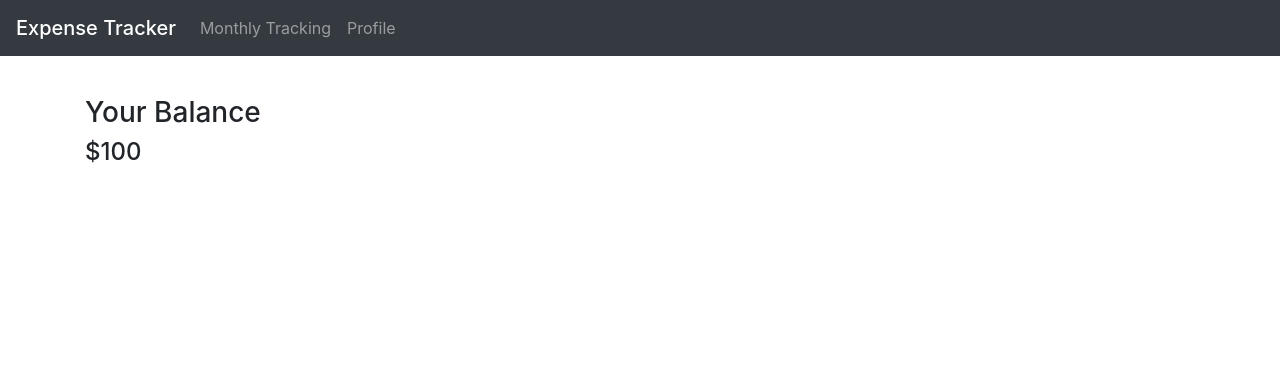
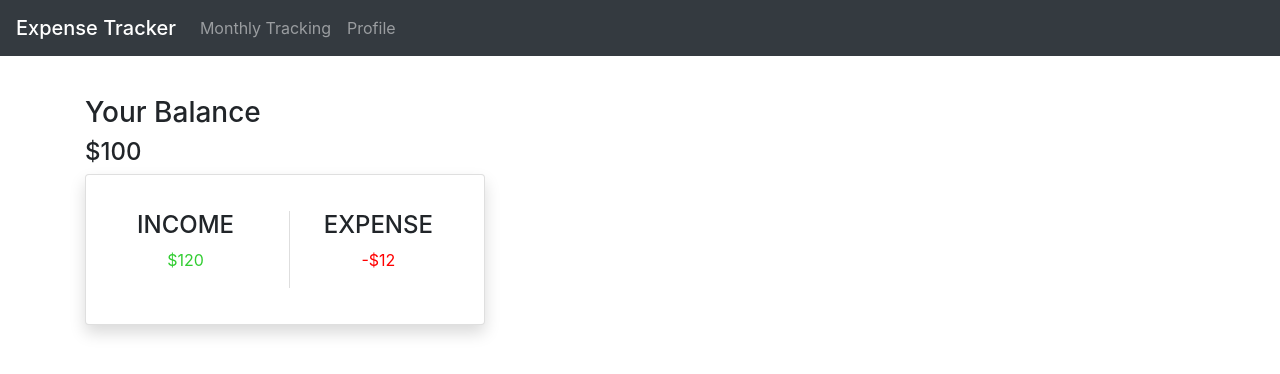
Before and after one commit to r2rendon/clientside-expense-tracker, a React (Create React App) app: page / in a window 1280 px wide. Shown: the top 374 px of the page. Built offline with nearby package versions, Linux system fonts and the light colour scheme.

Commit message:
IncomeExpenses Component

```diff
--- a/src/App.js
+++ b/src/App.js
@@ -2,6 +2,7 @@ import React from "react";
 import "./App.css";
 import { Navbar } from "./Components/Navbar";
 import { Balance } from "./Components/Balance";
+import { IncomeExpenses } from "./Components/IncomeExpenses";
 
 function App() {
   return (
@@ -9,6 +10,7 @@ function App() {
       <Navbar />
       <div className="container" style={{ marginTop: 40 }}>
         <Balance />
+        <IncomeExpenses />
       </div>
     </div>
   );
--- /dev/null
+++ b/src/Components/IncomeExpenses.js
@@ -0,0 +1,30 @@
+import React from "react";
+
+export const IncomeExpenses = () => {
+  const income = 120;
+  const expense = 12;
+  return (
+    <div
+      className="card mb-3 shadow p-3 mb-5 bg-white rounded"
+      style={{ width: 25 + "rem" }}
+    >
+      <div className="card-body">
+        <div
+          style={{
+            float: "left",
+            marginLeft: 15,
+            paddingRight: 55,
+            borderRight: `${1}px solid #dedede`,
+          }}
+        >
+          <h4>INCOME</h4>
+          <p style={{ color: "#32CD32", textAlign: "center" }}>${income}</p>
+        </div>
+        <div style={{ float: "right", marginRight: 15 }}>
+          <h4 style={{ textAlign: "center" }}>EXPENSE</h4>
+          <p style={{ color: "red", textAlign: "center" }}>-${expense}</p>
+        </div>
+      </div>
+    </div>
+  );
+};
```
